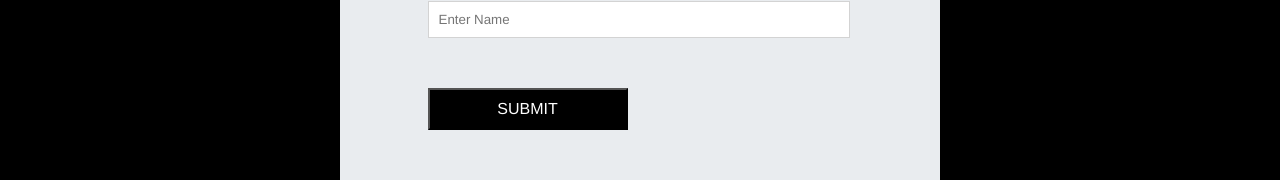
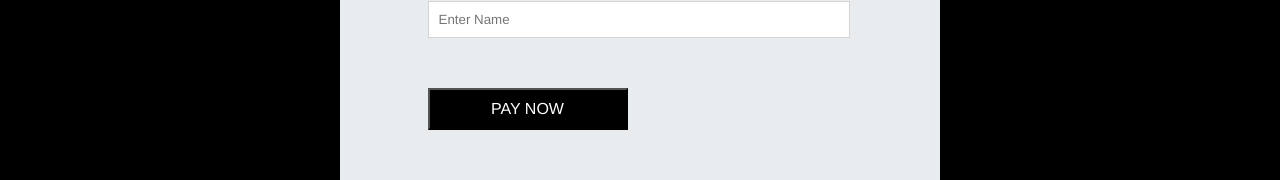
Before and after one commit to SivanandamG/adidas-replica, a React (Create React App) app in the folder adidas_app/: page /Payment in a window 1280 px wide. Shown: the part 550-730 px from the top of the page. Built offline with nearby package versions, Linux system fonts and the light colour scheme; a web font is replaced by a local one.

Commit message:
Update Payment.jsx

```diff
--- a/adidas_app/src/components/Payment/Payment.jsx
+++ b/adidas_app/src/components/Payment/Payment.jsx
@@ -22,7 +22,7 @@ export const Payment=()=>{
               <label for="name">Name</label>
               <input id="name" type="text" placeholder="Enter Name" />
               <Link to="/Orderplaced">
-                <button id="submitbtn">SUBMIT</button>
+                <button id="submitbtn">PAY NOW</button>
               </Link>
             </form>
           </div>
```
